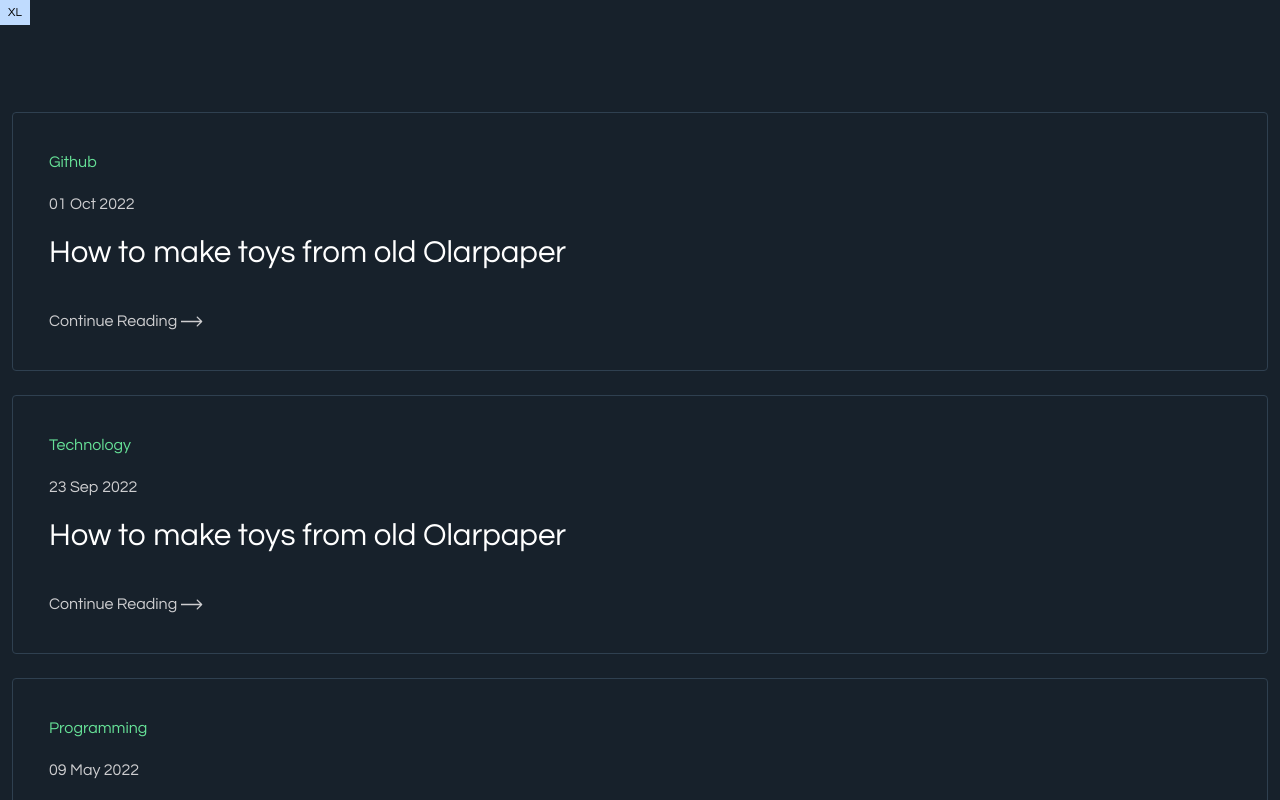
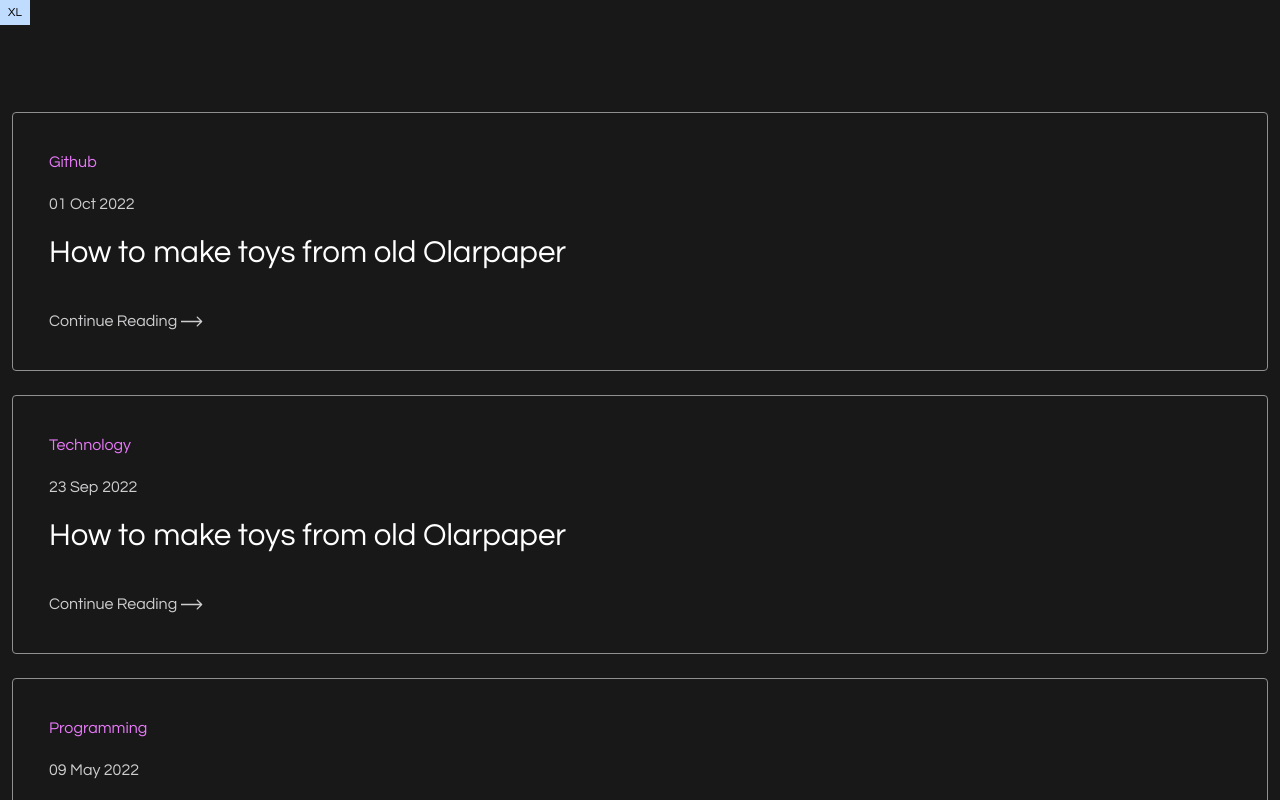
Before and after one commit to statichunt/hydrogen-nextjs, a Next.js app: page /page/2 in a window 1280 px wide. Shown: the top 800 px of the page. Built offline with nearby package versions, Linux system fonts and the light colour scheme; what tailwind-bootstrap-grid would draw is missing.

Commit message:
edit config, add images

```diff
--- a/config/config.json
+++ b/config/config.json
@@ -1,8 +1,8 @@
 {
   "site": {
-    "title": "Hydrogen Nextjs",
+    "title": "AI Creator Stack",
     "base_url": "/",
-    "favicon": "/images/developer.png"
+    "favicon": "/images/ai-creator-stack-profile.webp"
   },
 
   "settings": {
@@ -12,20 +12,20 @@
   },
 
   "profile": {
-    "name": "Michael Caine",
-    "image": "/images/developer.png",
-    "designation": "Front-end developer",
-    "bio": "A Full Stack Front-end Developer based in New York. Meticulous web developer with over 2 years of front end experience and passion for responsive and mobile-first website design."
+    "name": "AI Creator Stack",
+    "image": "/images/ai-creator-stack-profile.webp",
+    "designation": "Join The AI Movement.",
+    "bio": "Explore the Frontier of Digital Innovation."
   },
 
   "params": {
     "contact_form_action": "#",
     "tag_manager_id": "",
-    "copyright": "Copyright © 2022 a theme by [statichunt](https://statichunt.com)"
+    "copyright": "Copyright © 2023 AI Creator Stack"
   },
 
   "metadata": {
-    "meta_author": "Statichunt",
+    "meta_author": "AI Creator Stack",
     "meta_image": "",
     "meta_description": ""
   },
--- a/config/theme.json
+++ b/config/theme.json
@@ -2,9 +2,9 @@
   "colors": {
     "default": {
       "theme_color": {
-        "primary": "#66e197",
-        "body": "#17212b",
-        "border": "#2f4050"
+        "primary": "#e879f9",
+        "body": "#181818",
+        "border": "#8F8F8F"
       },
       "text_color": {
         "default": "#ceced0",
--- a/pages/index.js
+++ b/pages/index.js
@@ -35,9 +35,9 @@ const Home = ({ posts }) => {
                 "h1",
                 "mt-12 text-6xl lg:text-8xl font-semibold"
               )}
+              {markdownify(bio, "p", "mt-4 leading-9 text-xl")}
               {markdownify(designation, "p", "mt-6 text-primary text-xl")}
-              {markdownify(bio, "p", "mt-4 leading-9 text-xl")}
-              <Social source={social} className="profile-social-icons mt-8" />
+              {/* <Social source={social} className="mt-8 profile-social-icons" /> */}
             </div>
           </div>
         </div>
```
Also changed, not shown: public/images/ai-creator-stack-profile.jpg (added), public/images/ai-creator-stack-profile.webp (added).
